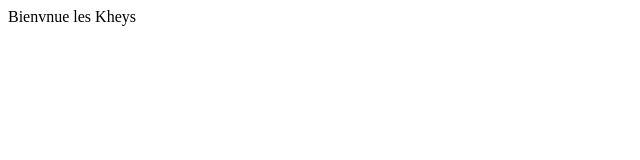
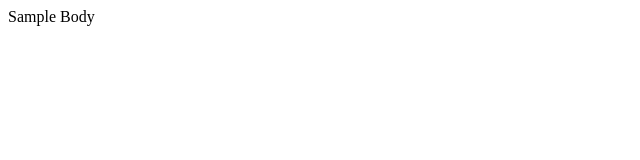
Before and after one commit to Biobreaker/biobreaker.github.io, a plain HTML site: page index.html in a window 1280 px wide. Shown: the full height of the page, 0-640 px from the left. Drawn offline with Linux system fonts and the light colour scheme.

Commit message:
Update index.html

```diff
--- a/index.html
+++ b/index.html
@@ -3,6 +3,6 @@
 	Biobreaker website
 	</title>
 	<body>
-	Bienvnue les Kheys
+	Sample Body
 	</body>
 </html>
```
